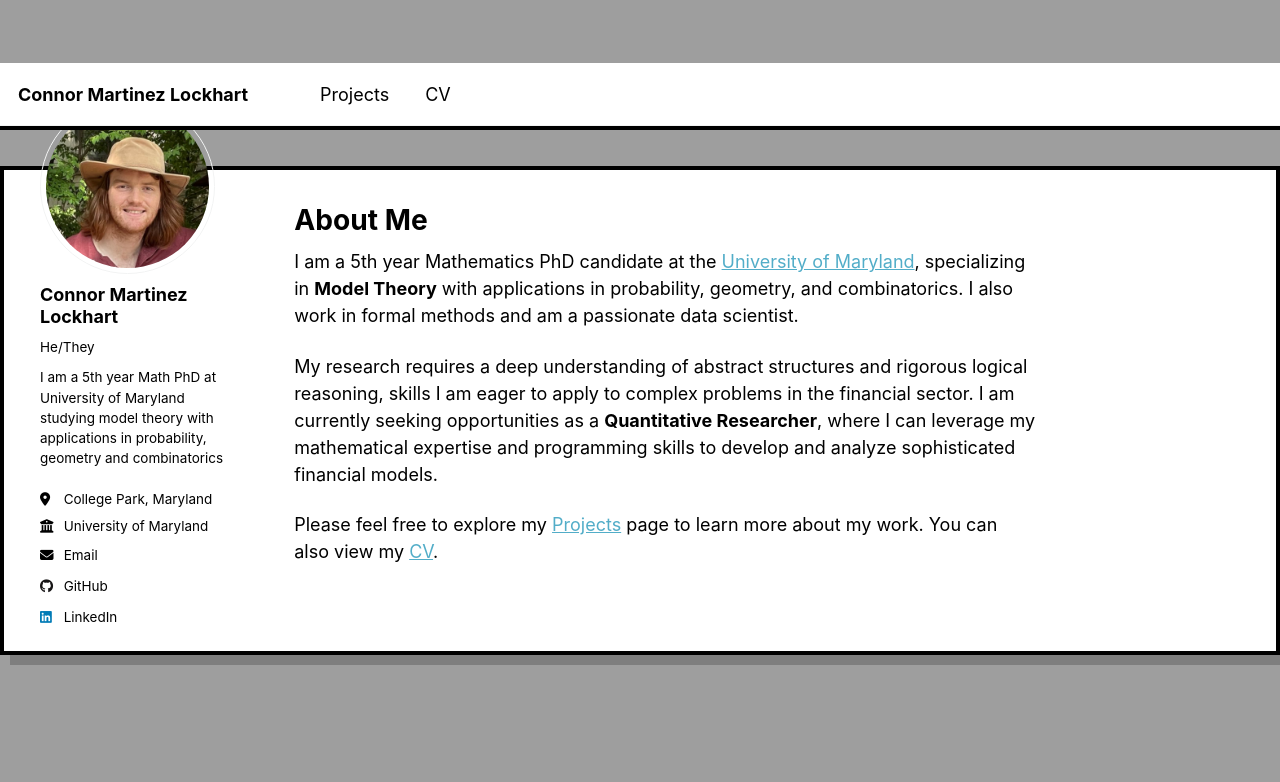
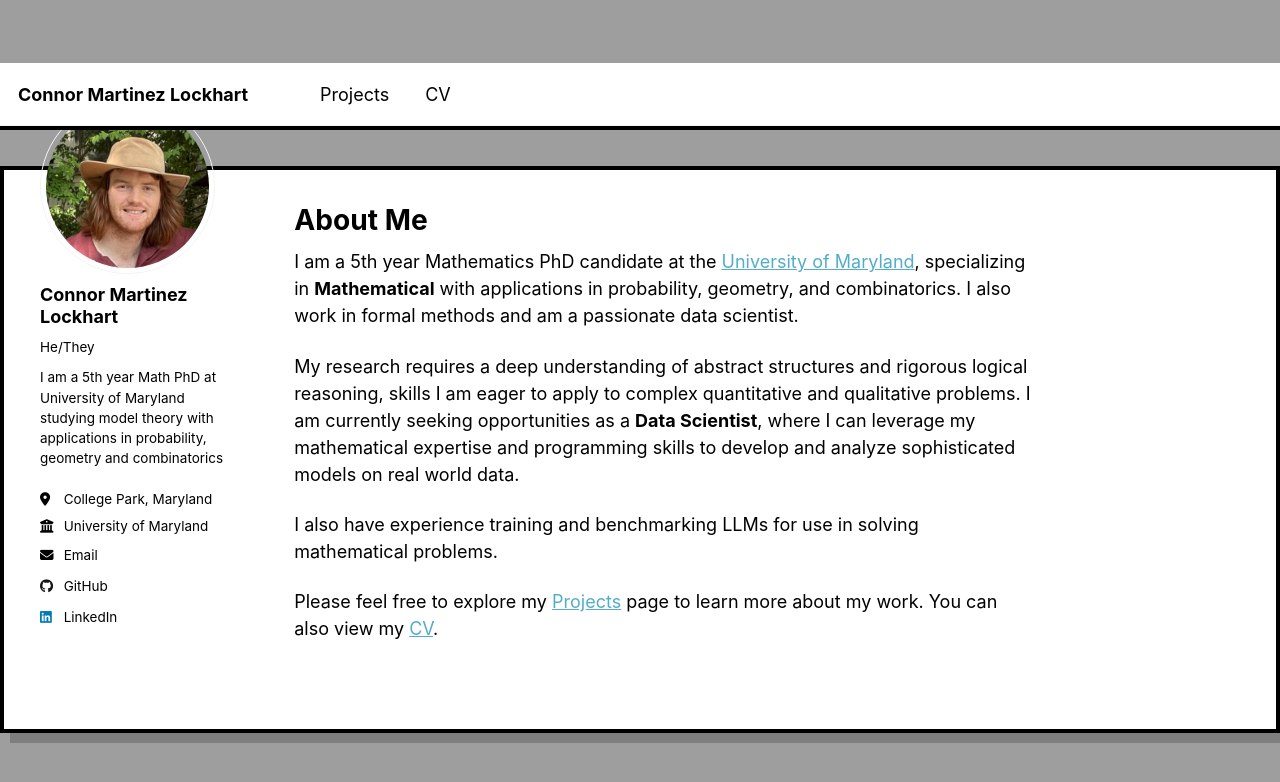
Before and after one commit to Conair94/conair94.github.io, a Jekyll site: the page built from _pages/about.md, in a window 1280 px wide. Shown: the top 782 px of the page. Built offline with Jekyll 4.4.1, drawn with Linux system fonts in a browser that asks for light colours.

Commit message:
Updated CV

```diff
--- a/_pages/about.md
+++ b/_pages/about.md
@@ -7,8 +7,10 @@ redirect_from:
   - /about.html
 ---
 
-I am a 5th year Mathematics PhD candidate at the [University of Maryland](https://www-math.umd.edu/), specializing in **Model Theory** with applications in probability, geometry, and combinatorics. I also work in formal methods and am a passionate data scientist.
+I am a 5th year Mathematics PhD candidate at the [University of Maryland](https://www-math.umd.edu/), specializing in **Mathematical** with applications in probability, geometry, and combinatorics. I also work in formal methods and am a passionate data scientist.
 
-My research requires a deep understanding of abstract structures and rigorous logical reasoning, skills I am eager to apply to complex problems in the financial sector. I am currently seeking opportunities as a **Quantitative Researcher**, where I can leverage my mathematical expertise and programming skills to develop and analyze sophisticated financial models.
+My research requires a deep understanding of abstract structures and rigorous logical reasoning, skills I am eager to apply to complex quantitative and qualitative problems. I am currently seeking opportunities as a **Data Scientist**, where I can leverage my mathematical expertise and programming skills to develop and analyze sophisticated models on real world data.
+
+I also have experience training and benchmarking LLMs for use in solving mathematical problems.
 
 Please feel free to explore my [Projects](/portfolio/) page <!--- and [Publications](/publications/) ---> to learn more about my work. You can also view my [CV](/cv/).
```
Also changed, not shown: _pages/cv.md (+3 -3 lines).
